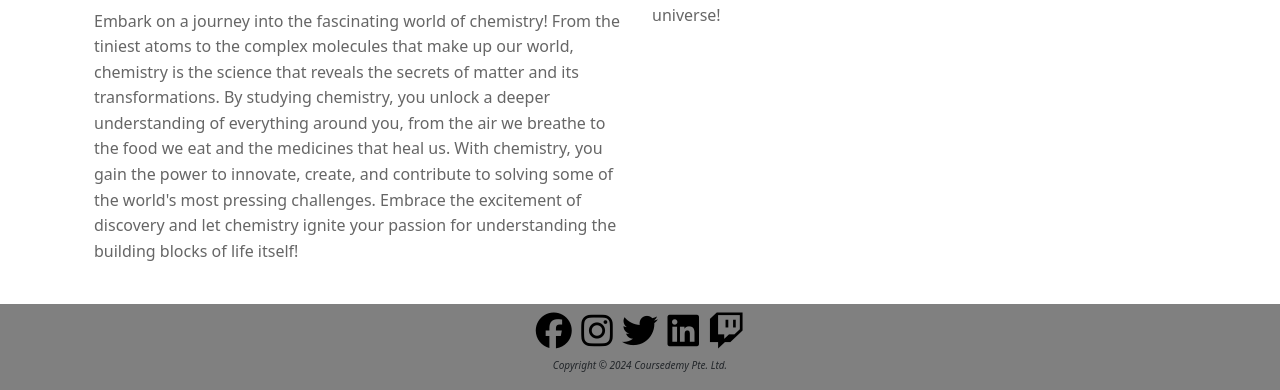
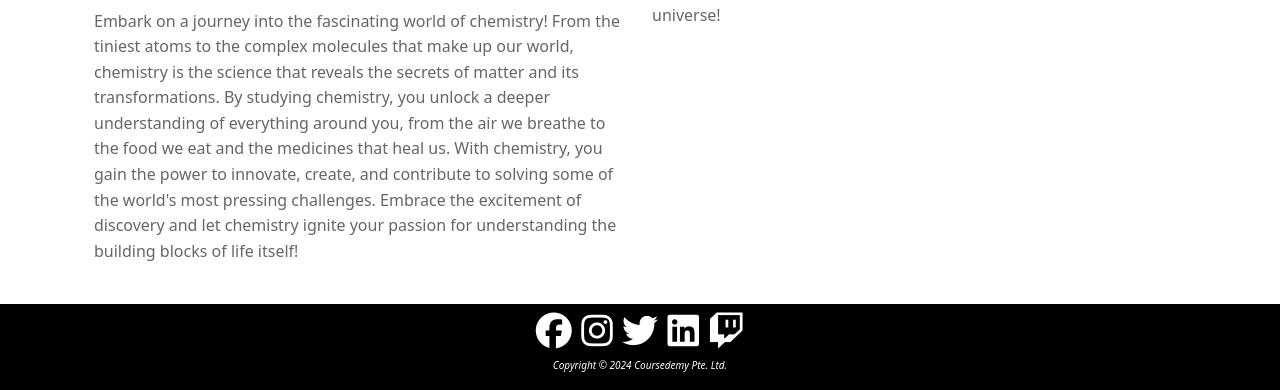
Before and after one commit to DesuNan/INF1005, a PHP site: page /content.php in a window 1280 px wide. Shown: the part 1678-2068 px from the top of the page. Run offline with PHP 8.4, Linux system fonts and the light colour scheme; some libraries are stand-ins or nearby versions.

Commit message:
made some changes

```diff
--- a/CSS/main.css
+++ b/CSS/main.css
@@ -578,14 +578,14 @@ header .btn {
   cursor: pointer;
 }
 .fa-facebook:hover,.fa-instagram:hover,.fa-twitter:hover,.fa-linkedin:hover, .fa-twitch:hover {
-  color: #008000;
+  color: blue;
 }
 .fab {
-  color: #000000;
+  color: white;
 }
 /* footer styling */
 #footer {
-  background-color: #808080;
+  background-color: black;
   text-align: center;
 }
 
@@ -593,6 +593,7 @@ footer p {
   font-size: 10px;
   font-style: italic;
   text-align: center;
+  color: white;
 }
 
 footer .container{
--- a/content.php
+++ b/content.php
@@ -2,7 +2,7 @@
 <html lang="en">
 
 <head>
-    <title>basicstudy content</title>
+    <title>BasicStudys Content</title>
     <?php
     include "inc/head.inc.php";
     ?>
```
